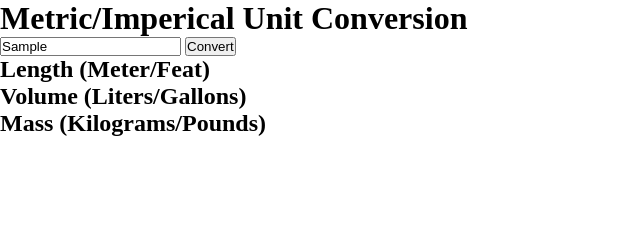
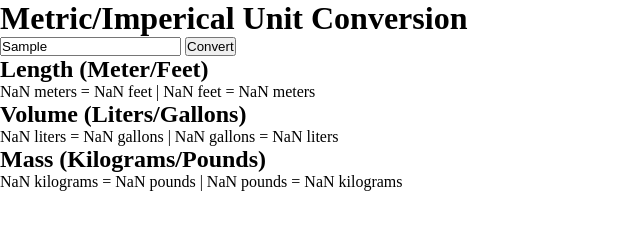
Before and after one commit to theuzomavictor/unit-converter, a plain HTML site: page index.html in a window 1280 px wide. Both pictures are taken after typing "Sample" into the empty fields and a click on the button "Convert". Shown: the whole page, without its empty margins (0-640 px from the left). Drawn offline with Linux system fonts and the light colour scheme.

Commit message:
Add functionality to webpage
A click event listener was added to the button element
to run a conversion function that runs when it is clicked
and displays the right conversions.

```diff
--- a/app.js
+++ b/app.js
@@ -1,6 +1,28 @@
 const inputEl = document.getElementById("input-el")
 const btnEl = document.getElementById("btn-el")
+const lengthEl = document.getElementById("length-el")
+const volumeEl = document.getElementById("volume-el")
+const massEl = document.getElementById("mass-el")
 
 btnEl.addEventListener("click", function() {
-    console.log("It works!")
+    let inputValue = Number(inputEl.value)
+    console.log(inputValue)
+
+    // FOR METERS
+
+    lengthEl.textContent = `
+    ${inputValue} meters = ${(inputValue*3.281).toFixed(3)} feet | ${inputValue} feet = ${(inputValue*0.305).toFixed(3)} meters
+    `
+
+    // FOR VOLUMES
+
+    volumeEl.textContent = `
+    ${inputValue} liters = ${(inputValue*0.264).toFixed(3)} gallons | ${inputValue} gallons = ${(inputValue*3.785).toFixed(3)} liters
+    `
+
+    // FOR MASS
+
+    massEl.textContent = `
+    ${inputValue} kilograms = ${(inputValue*2.204).toFixed(3)} pounds | ${inputValue} pounds = ${(inputValue*0.453).toFixed(3)} kilograms
+    `
 })
--- a/index.html
+++ b/index.html
@@ -15,16 +15,16 @@
         </div>
         <div class="bottom">
             <div class="conversion">
-                <h2>Length (Meter/Feat)</h2>
-                <p></p>
+                <h2>Length (Meter/Feet)</h2>
+                <p id="length-el"></p>
             </div>
             <div class="conversion">
                 <h2>Volume (Liters/Gallons)</h2>
-                <p></p>
+                <p id="volume-el"></p>
             </div>
             <div class="conversion">
                 <h2>Mass (Kilograms/Pounds)</h2>
-                <p></p>
+                <p id="mass-el"></p>
             </div>
         </div>
     </div>
```
